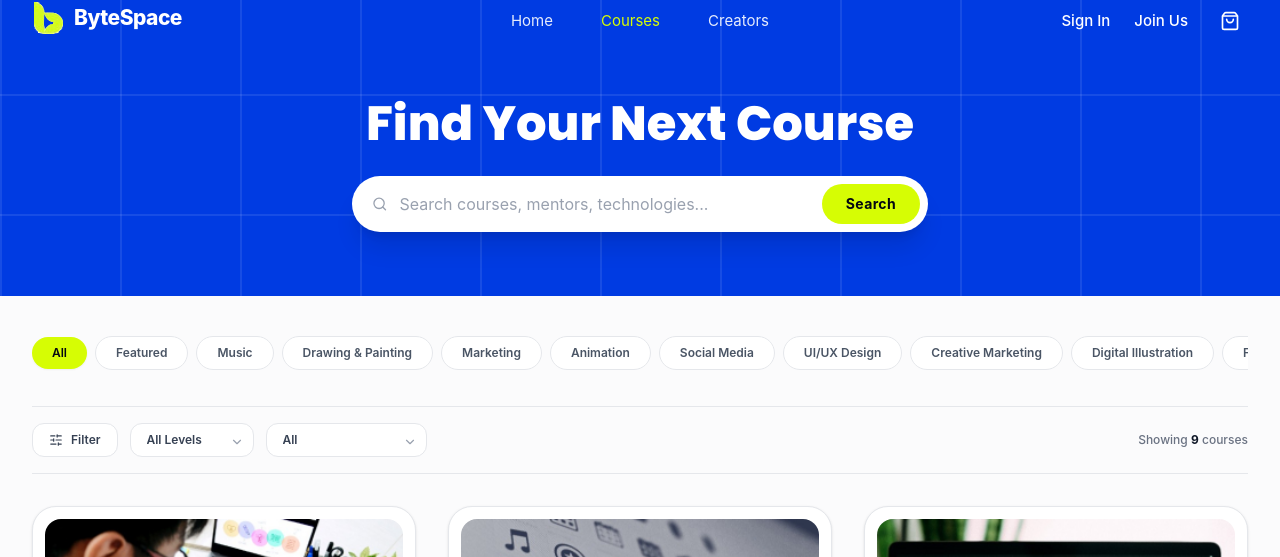
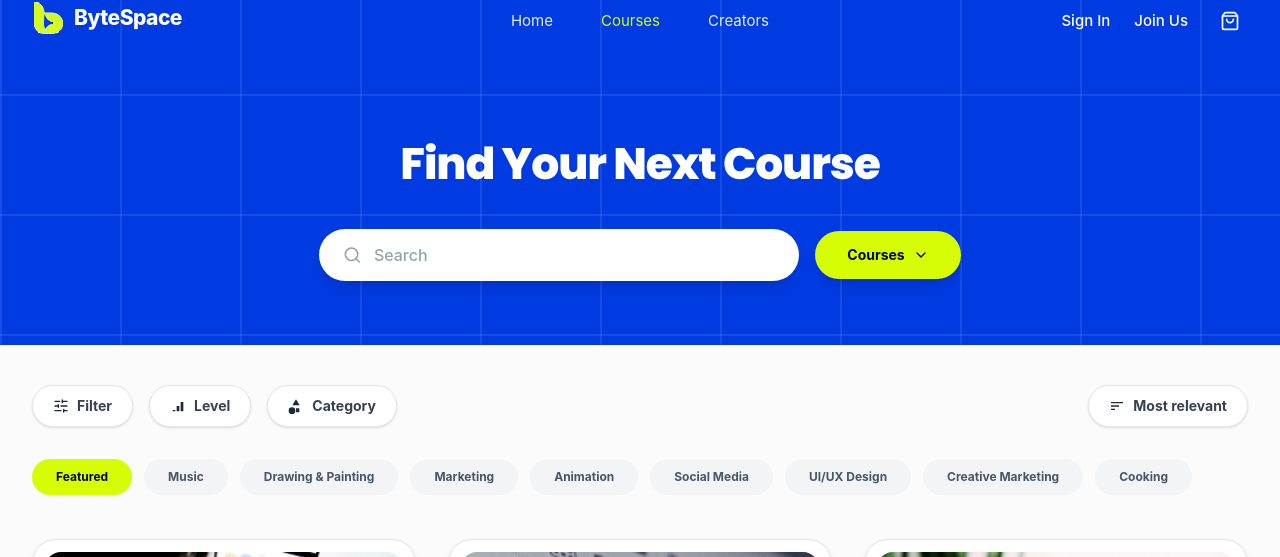
Before and after one commit to Sharif2023/ByteSpace, a React (Vite) app: page /search in a window 1280 px wide. Shown: the part 26-583 px from the top of the page. Built offline with nearby package versions, Linux system fonts and the light colour scheme.

Commit message:
course list page completed

```diff
--- a/src/components/pages/SearchPage.jsx
+++ b/src/components/pages/SearchPage.jsx
@@ -29,28 +29,26 @@ export default function SearchPage({ onNavigate, onSelectCourse }) {
       <div className="bytespace-grid-bg text-white pb-16 pt-2">
         <Navbar activePage="search" onNavigate={onNavigate} />
 
-        <div className="max-w-4xl mx-auto px-4 text-center mt-10">
-          <h1 className="text-3xl sm:text-4xl md:text-5xl font-extrabold font-display">
+        <div className="max-w-4xl mx-auto px-4 text-center mt-12 sm:mt-20">
+          <h1 className="text-3xl sm:text-4xl md:text-[44px] font-extrabold font-display tracking-tight">
             Find Your Next Course
           </h1>
 
-          <div className="mt-7 max-w-xl mx-auto">
-            <div className="bg-white rounded-full p-2 pl-5 flex items-center shadow-xl">
+          <div className="mt-10 max-w-2xl mx-auto flex flex-col sm:flex-row items-center gap-4 justify-center">
+            <div className="bg-white rounded-full py-3.5 px-6 flex items-center shadow-lg w-full sm:w-[480px]">
               <Search className="w-5 h-5 text-gray-400 mr-3" />
               <input
                 type="text"
                 value={searchTerm}
                 onChange={(e) => setSearchTerm(e.target.value)}
-                placeholder="Search courses, mentors, technologies..."
-                className="w-full text-sm sm:text-base text-gray-800 placeholder-gray-400 bg-transparent outline-none"
+                placeholder="Search"
+                className="w-full text-base text-gray-800 placeholder-gray-400 bg-transparent outline-none font-medium"
               />
-              <button
-                onClick={() => {}}
-                className="px-6 py-2.5 rounded-full bg-[#D6FD04] hover:bg-[#c5ea02] text-gray-950 font-bold text-sm tracking-wide transition-colors cursor-pointer"
-              >
-                Search
+            </div>
+            <button className="bg-[#D6FD04] hover:bg-[#c5ea02] text-gray-950 px-8 py-3.5 rounded-full flex items-center gap-2 shadow-lg transition-colors cursor-pointer w-full sm:w-auto justify-center">
+              <span className="font-bold text-sm">Courses</span>
+              <ChevronDown className="w-4 h-4" />
             </button>
-            </div>
           </div>
         </div>
       </div>
@@ -58,16 +56,53 @@ export default function SearchPage({ onNavigate, onSelectCourse }) {
       {/* Main Catalog Content */}
       <main className="max-w-7xl mx-auto px-4 sm:px-6 lg:px-8 py-10 w-full flex-grow">
 
+        {/* Filter Controls Row */}
+        <div className="flex flex-wrap items-center justify-between gap-4 mb-8">
+          <div className="flex flex-wrap items-center gap-4">
+            <button className="flex items-center gap-2 px-5 py-2.5 rounded-full border border-gray-200 bg-white text-sm font-bold text-gray-700 hover:border-gray-300 transition-colors shadow-sm cursor-pointer">
+              <SlidersHorizontal className="w-4 h-4 text-gray-800" />
+              <span>Filter</span>
+            </button>
+
+            <button className="flex items-center gap-2 px-5 py-2.5 rounded-full border border-gray-200 bg-white text-sm font-bold text-gray-700 hover:border-gray-300 transition-colors shadow-sm cursor-pointer">
+              <svg className="w-4 h-4 text-gray-800" fill="currentColor" viewBox="0 0 24 24"><path d="M4 18h4v2H4zm6-6h4v8h-4zm6-6h4v14h-4z"/></svg>
+              <span>Level</span>
+            </button>
+
+            <button className="flex items-center gap-2 px-5 py-2.5 rounded-full border border-gray-200 bg-white text-sm font-bold text-gray-700 hover:border-gray-300 transition-colors shadow-sm cursor-pointer">
+              <svg className="w-4 h-4 text-gray-800" fill="currentColor" viewBox="0 0 24 24"><path d="M12 2l-5.5 9h11zM6 14a5 5 0 100 10 5 5 0 000-10zm11 1.5H12v6h5v-6z"/></svg>
+              <span>Category</span>
+            </button>
+          </div>
+
+          <div>
+            <button className="flex items-center gap-2 px-5 py-2.5 rounded-full border border-gray-200 bg-white text-sm font-bold text-gray-700 hover:border-gray-300 transition-colors shadow-sm cursor-pointer">
+              <svg className="w-4 h-4 text-gray-800" fill="currentColor" viewBox="0 0 24 24"><path d="M3 18h6v-2H3v2zM3 6v2h18V6H3zm0 7h12v-2H3v2z"/></svg>
+              <span>Most relevant</span>
+            </button>
+          </div>
+        </div>
+
         {/* Category Pills Row */}
-        <div className="flex items-center gap-2 overflow-x-auto no-scrollbar pb-3">
-          {displayCategories.map(cat => (
+        <div className="flex items-center gap-3 overflow-x-auto no-scrollbar pb-3 mb-4">
+          <button
+            onClick={() => setActiveCategory('All')}
+            className={`px-6 py-2.5 rounded-full text-xs font-bold whitespace-nowrap transition-colors cursor-pointer ${
+              activeCategory === 'All'
+                ? 'bg-[#D6FD04] text-gray-950'
+                : 'bg-[#F3F4F6] text-gray-600 hover:bg-gray-200'
+            }`}
+          >
+            Featured
+          </button>
+          {['Music', 'Drawing & Painting', 'Marketing', 'Animation', 'Social Media', 'UI/UX Design', 'Creative Marketing', 'Cooking'].map(cat => (
             <button
               key={cat}
               onClick={() => setActiveCategory(cat)}
-              className={`px-5 py-2 rounded-full text-xs font-semibold whitespace-nowrap transition-colors cursor-pointer ${
+              className={`px-6 py-2.5 rounded-full text-xs font-bold whitespace-nowrap transition-colors cursor-pointer ${
                 activeCategory === cat
-                  ? 'bg-[#D6FD04] text-gray-950 shadow-xs'
-                  : 'bg-white hover:bg-gray-100 text-gray-600 border border-gray-200'
+                  ? 'bg-[#D6FD04] text-gray-950'
+                  : 'bg-[#F3F4F6] text-gray-600 hover:bg-gray-200'
               }`}
             >
               {cat}
@@ -75,51 +110,11 @@ export default function SearchPage({ onNavigate, onSelectCourse }) {
           ))}
         </div>
 
-        {/* Filter Controls Bar matching Figma Frame 7 */}
-        <div className="mt-6 flex flex-wrap items-center justify-between gap-4 py-4 border-y border-gray-200">
-          <div className="flex flex-wrap items-center gap-3">
-            <button className="flex items-center gap-2 px-4 py-2 rounded-xl border border-gray-200 bg-white text-xs font-semibold text-gray-700 hover:border-gray-300">
-              <SlidersHorizontal className="w-3.5 h-3.5" />
-              <span>Filter</span>
-            </button>
-
-            <div className="relative">
-              <select
-                value={selectedLevel}
-                onChange={(e) => setSelectedLevel(e.target.value)}
-                className="appearance-none px-4 py-2 pr-8 rounded-xl border border-gray-200 bg-white text-xs font-semibold text-gray-700 outline-none cursor-pointer"
-              >
-                <option value="All">All Levels</option>
-                <option value="Beginner">Beginner</option>
-                <option value="Intermediate">Intermediate</option>
-              </select>
-              <ChevronDown className="w-3.5 h-3.5 text-gray-400 absolute right-2.5 top-3 pointer-events-none" />
-            </div>
-
-            <div className="relative">
-              <select
-                value={activeCategory}
-                onChange={(e) => setActiveCategory(e.target.value)}
-                className="appearance-none px-4 py-2 pr-8 rounded-xl border border-gray-200 bg-white text-xs font-semibold text-gray-700 outline-none cursor-pointer"
-              >
-                {displayCategories.map(c => (
-                  <option key={c} value={c}>{c}</option>
-                ))}
-              </select>
-              <ChevronDown className="w-3.5 h-3.5 text-gray-400 absolute right-2.5 top-3 pointer-events-none" />
-            </div>
-          </div>
-
-          <div className="text-xs text-gray-500 font-medium">
-            Showing <span className="font-bold text-gray-900">{filtered.length}</span> courses
-          </div>
-        </div>
-
         {/* Course Grid */}
         <div className="mt-8 grid grid-cols-1 md:grid-cols-2 lg:grid-cols-3 gap-8">
-          {filtered.map(course => (
+          {[...filtered.slice(0, 6), ...filtered.slice(0, 6), ...filtered.slice(0, 6)].map((course, idx) => (
             <CourseCard
-              key={course.id}
+              key={`${course.id}-${idx}`}
               course={course}
               onSelectCourse={() => {
                 if (onSelectCourse) onSelectCourse(course);
@@ -131,32 +126,40 @@ export default function SearchPage({ onNavigate, onSelectCourse }) {
         </div>
 
         {/* Pagination matching Figma */}
-        <div className="mt-14 flex items-center justify-center space-x-2">
+        <div className="mt-14 mb-4 flex items-center justify-center space-x-8">
           <button
             disabled={currentPage === 1}
             onClick={() => setCurrentPage(p => Math.max(1, p - 1))}
-            className="w-9 h-9 rounded-full border border-gray-200 flex items-center justify-center text-xs font-bold text-gray-600 hover:bg-gray-100 disabled:opacity-30"
+            className="w-[52px] h-[40px] sm:w-[60px] sm:h-[48px] rounded-full border border-gray-200 flex items-center justify-center hover:bg-gray-50 transition-colors disabled:opacity-50 cursor-pointer"
           >
-            &lt;
+            <svg width="20" height="20" viewBox="0 0 24 24" fill="none" stroke="currentColor" strokeWidth="2.5" strokeLinecap="round" strokeLinejoin="round" className="text-gray-700">
+              <path d="M15 18l-6-6 6-6"/>
+            </svg>
           </button>
-          {[1, 2, 3].map(page => (
+
+          <div className="flex items-center space-x-6">
+            {[1, 2, 3, 4, 5].map(page => (
               <button
                 key={page}
                 onClick={() => setCurrentPage(page)}
-              className={`w-9 h-9 rounded-full text-xs font-bold transition-colors ${
+                className={`text-base sm:text-lg font-bold font-sans transition-colors cursor-pointer ${
                   currentPage === page
-                  ? 'bg-blue-600 text-white shadow-sm'
-                  : 'border border-gray-200 text-gray-700 hover:bg-gray-100'
+                    ? 'text-gray-300'
+                    : 'text-gray-900 hover:text-gray-500'
                 }`}
               >
                 {page}
               </button>
             ))}
+          </div>
+
           <button
-            onClick={() => setCurrentPage(p => p + 1)}
-            className="w-9 h-9 rounded-full border border-gray-200 flex items-center justify-center text-xs font-bold text-gray-600 hover:bg-gray-100"
+            onClick={() => setCurrentPage(p => Math.min(5, p + 1))}
+            className="w-[52px] h-[40px] sm:w-[60px] sm:h-[48px] rounded-full border border-gray-200 flex items-center justify-center hover:bg-gray-50 transition-colors cursor-pointer"
           >
-            &gt;
+            <svg width="20" height="20" viewBox="0 0 24 24" fill="none" stroke="currentColor" strokeWidth="2.5" strokeLinecap="round" strokeLinejoin="round" className="text-gray-700">
+              <path d="M9 18l6-6-6-6"/>
+            </svg>
           </button>
         </div>
 
```
Lines whose indentation alone changed are shown as unchanged.
